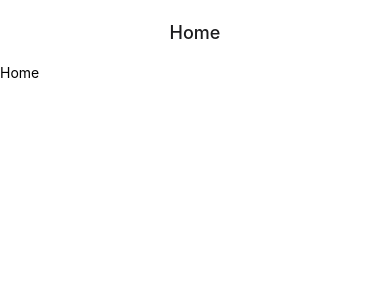
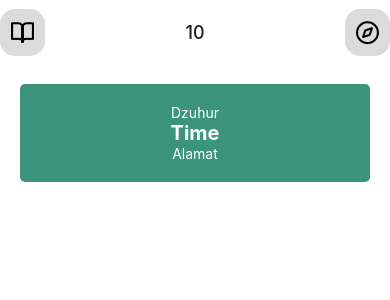
Before and after one commit to Ridho894/alquran-app, a React Native app: screen /Home in a window 390 px wide. Shown: the top 300 px of the page. Built offline with nearby package versions, Linux system fonts and the light colour scheme.

Commit message:
last for today

```diff
--- /dev/null
+++ b/components/TimeBox.tsx
@@ -0,0 +1,24 @@
+import React from "react";
+import { View, Text } from "react-native";
+import { Color } from "../utils/Color";
+import { Size } from "../utils/Size";
+
+const TimeBox = () => {
+  return (
+    <View
+      style={{
+        backgroundColor: Color.green,
+        borderRadius: 5,
+        alignItems: "center",
+      }}
+    >
+      <View style={{ margin: 20 }}>
+        <Text style={{ color: Color.white, textAlign: "center" }}>Dzuhur</Text>
+        <Text style={{ color: Color.white, textAlign: "center", fontWeight: "bold", fontSize: Size.extraLarge }}>Time</Text>
+        <Text style={{ color: Color.white, textAlign: "center" }}>Alamat</Text>
+      </View>
+    </View>
+  );
+};
+
+export default TimeBox;
--- a/navigation/Root.tsx
+++ b/navigation/Root.tsx
@@ -1,17 +1,39 @@
 import React from "react";
+import { TouchableWithoutFeedback, View } from "react-native";
 import { NavigationContainer } from "@react-navigation/native";
 import { createNativeStackNavigator } from "@react-navigation/native-stack";
 import Home from "../screens/Home";
+import { Feather } from "@expo/vector-icons";
+import moment from "moment";
 
 const Stack = createNativeStackNavigator();
 
 export const Root = () => {
+  const time = moment(new Date());
   return (
     <Stack.Navigator>
       <Stack.Screen
         name="Home"
         component={Home}
-        options={{ headerTitleAlign: "center", headerShadowVisible: false }}
+        options={{
+          headerTitle: `${time.date()}`,
+          headerTitleAlign: "center",
+          headerShadowVisible: false,
+          headerRight: () => (
+            <TouchableWithoutFeedback>
+              <View style={{ backgroundColor: "#dbdbdb", padding: 10, borderRadius: 15 }}>
+                <Feather name="compass" color="black" size={25} />
+              </View>
+            </TouchableWithoutFeedback>
+          ),
+          headerLeft: () => (
+            <TouchableWithoutFeedback>
+              <View style={{ backgroundColor: "#dbdbdb", padding: 10, borderRadius: 15 }}>
+                <Feather name="book-open" color="black" size={25} />
+              </View>
+            </TouchableWithoutFeedback>
+          ),
+        }}
       />
     </Stack.Navigator>
   );
--- a/package.json
+++ b/package.json
@@ -13,6 +13,7 @@
     "@react-navigation/native-stack": "^6.2.5",
     "expo": "~43.0.2",
     "expo-status-bar": "~1.1.0",
+    "moment": "^2.29.1",
     "quran-kemenag": "^1.0.12",
     "react": "17.0.1",
     "react-dom": "17.0.1",
--- a/screens/Home.tsx
+++ b/screens/Home.tsx
@@ -1,5 +1,6 @@
 import React from "react";
 import { View, Text, ScrollView } from "react-native";
+import TimeBox from "../components/TimeBox";
 
 export default function Home() {
   return (
@@ -7,8 +8,8 @@ export default function Home() {
       style={{ backgroundColor: "white" }}
       showsVerticalScrollIndicator={false}
     >
-      <View>
-        <Text>Home</Text>
+      <View style={{ margin: 20 }}>
+        <TimeBox />
       </View>
     </ScrollView>
   );
--- /dev/null
+++ b/utils/Color.ts
@@ -0,0 +1,5 @@
+export const Color = {
+    green: '#3c947c',
+    gray: '',
+    white: '#ffffff',
+}
--- /dev/null
+++ b/utils/Size.ts
@@ -0,0 +1,13 @@
+import React from 'react'
+import { Dimensions } from "react-native"
+
+const { height } = Dimensions.get('window')
+
+export const Size = {
+    verySmall: 12,
+    small: height / 25,
+    medium: 16,
+    large: 18,
+    extraLarge: 20,
+    title: 24,
+}
```
Also changed, not shown: 1 other file (tests, documents, lock files or other folders).
